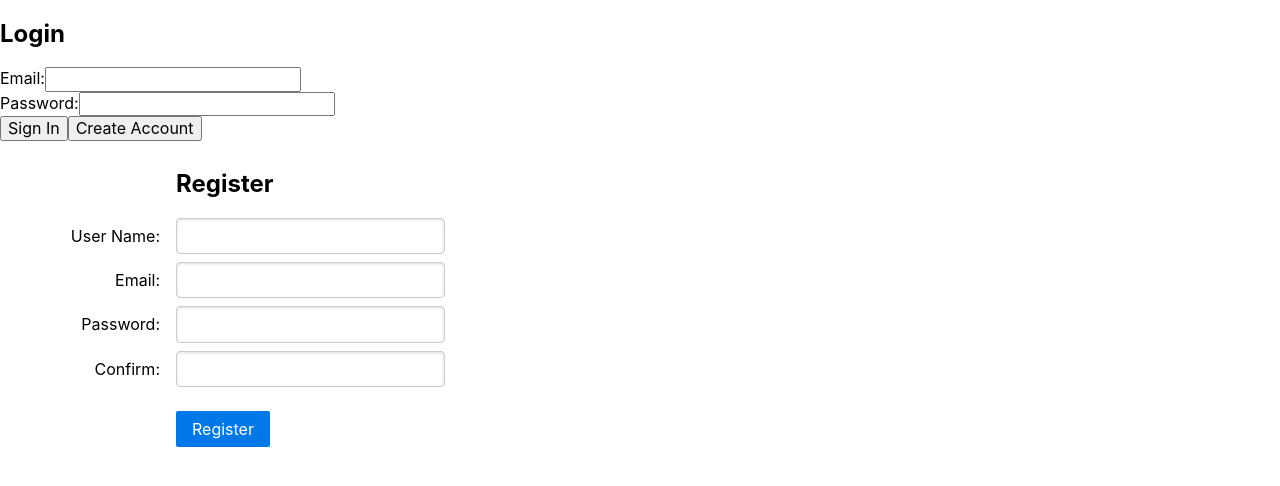
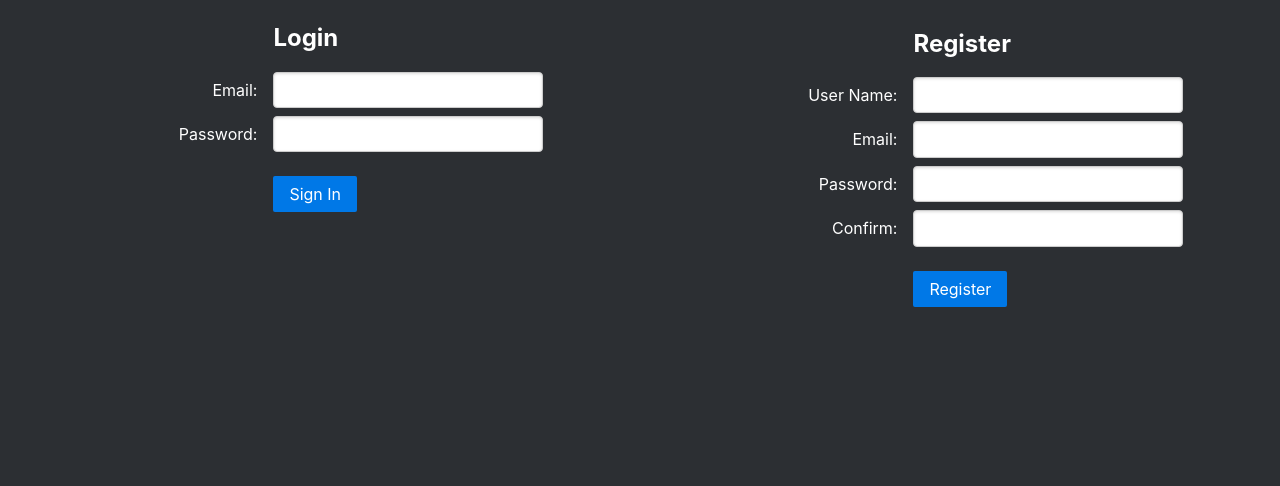
Before and after one commit to MERN-Group/kasparov, a React (Create React App) app in the folder client/: page /logreg in a window 1280 px wide. Shown: the top 486 px of the page. Built offline with nearby package versions, Linux system fonts and the light colour scheme.

Commit message:
Gave Login page style

```diff
--- a/client/src/components/LoginUser.js
+++ b/client/src/components/LoginUser.js
@@ -2,7 +2,6 @@ import React, { useState } from "react";
 import axios from "axios";
 import { navigate } from '@reach/router';
 // import '../css/LoginUser.css'
-import '../css/pure.css'
 
 const LoginUser = (props) => {
     const { loggedIn, setLoggedIn, setUserId } = props;
@@ -36,11 +35,13 @@ const LoginUser = (props) => {
     };
 
     return (
-        <div className="login-div">
-            <h2>Login</h2>
+        <div class="login">
+        <div  class="pure-form pure-form-aligned">
+        <div class="pure-controls">
+        <h2>Login</h2></div>
         <p className="error-text">{errorMessage ? errorMessage : ""}</p>
-            <form className="login-form" onSubmit={login} class="pure-form-aligned">
-                <div>
+        <form className="login-form" onSubmit={login}>
+            <div class="pure-control-group">
             <label className="email-label">Email:</label>
             <input
                 className="email-input"
@@ -50,7 +51,7 @@ const LoginUser = (props) => {
                 onChange={(e) => setEmail(e.target.value)}
             />
             </div>
-                <div>
+            <div class="pure-control-group">
             <label className="login-label">Password:</label>
             <input
                 className="password-input"
@@ -60,11 +61,11 @@ const LoginUser = (props) => {
                 onChange={(e) => setPassword(e.target.value)}
             />
             </div>
-                <div className="center">
-                <button className="sign-in-btn" type="submit">Sign In</button>
-                <button className="register-btn" onClick={() => navigate("/register")}>Create Account</button>
+            <div className="center" class="pure-controls">
+            <button className="pure-button pure-button-primary" type="submit">Sign In</button>
             </div>
         </form>
+    </div>
     </div>
     );
 };
--- a/client/src/components/RegisterUser.js
+++ b/client/src/components/RegisterUser.js
@@ -58,8 +58,9 @@ const Register = props => {
     };
 
     return (
-        <div>
-            <form onSubmit={register} class="pure-form pure-form-aligned">
+        <div class="register">
+        <div class="pure-form pure-form-aligned">
+        <form onSubmit={register} >
             <fieldset>
                 <div class="pure-controls">
                     <h2>Register</h2>
@@ -115,6 +116,7 @@ const Register = props => {
             </fieldset>
         </form>
     </div>
+    </div>
     );
 };
 
--- a/client/src/index.css
+++ b/client/src/index.css
@@ -5,9 +5,16 @@ body {
     sans-serif;
   -webkit-font-smoothing: antialiased;
   -moz-osx-font-smoothing: grayscale;
+background-color: #2c2f33;
 }
 
 code {
   font-family: source-code-pro, Menlo, Monaco, Consolas, 'Courier New',
     monospace;
 }
+.signin{
+  margin: 0px auto;
+  display: flex;
+  justify-content:space-around;
+  color: white;
+}
--- a/client/src/views/LogReg.js
+++ b/client/src/views/LogReg.js
@@ -5,7 +5,7 @@ import RegisterUser from "../components/RegisterUser"
 const LogReg = (props) => {
     const { loggedIn, setLoggedIn, setUserId } = props;
     return (
-        <div>
+        <div class="signin">
             <LoginUser loggedIn={loggedIn} setLoggedIn={setLoggedIn} setUserId={setUserId}/>
             <RegisterUser loggedIn={loggedIn} setUserId={setUserId}/>
         </div>
```
Lines whose indentation alone changed are shown as unchanged.
